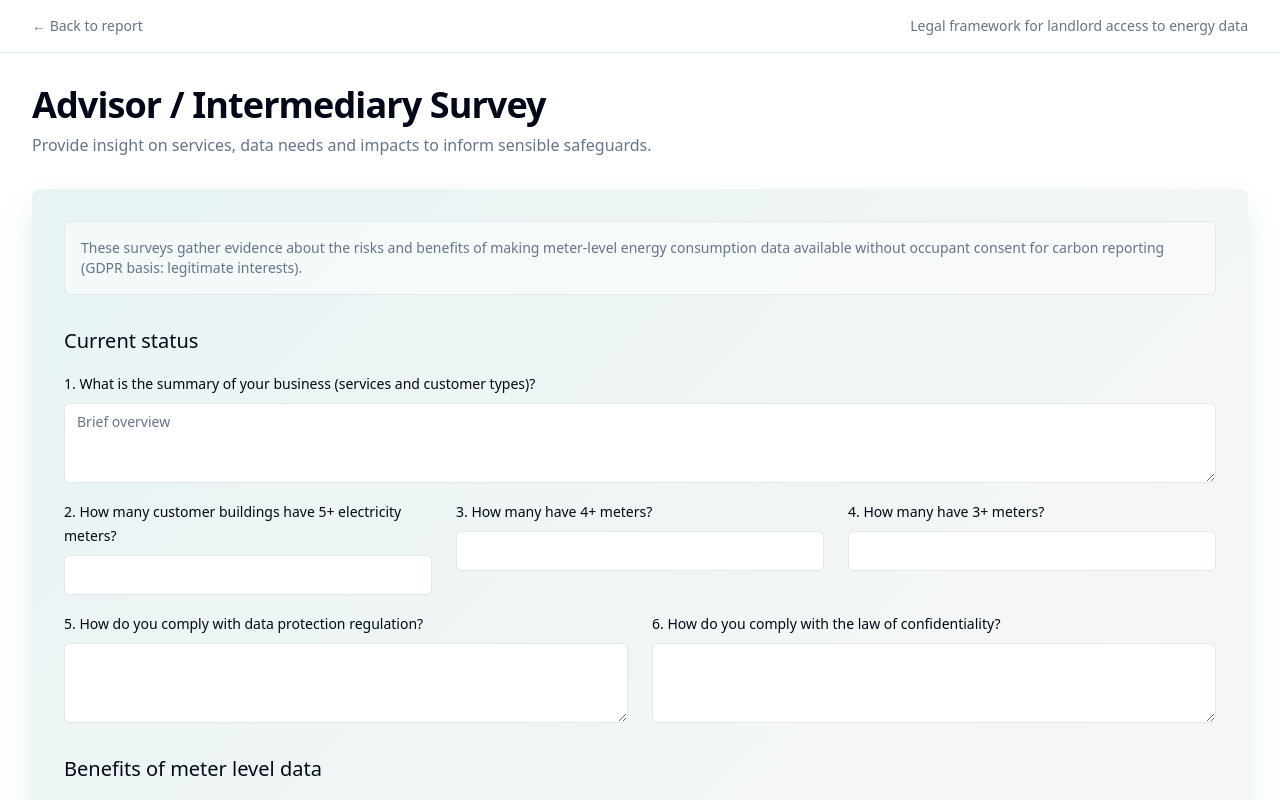
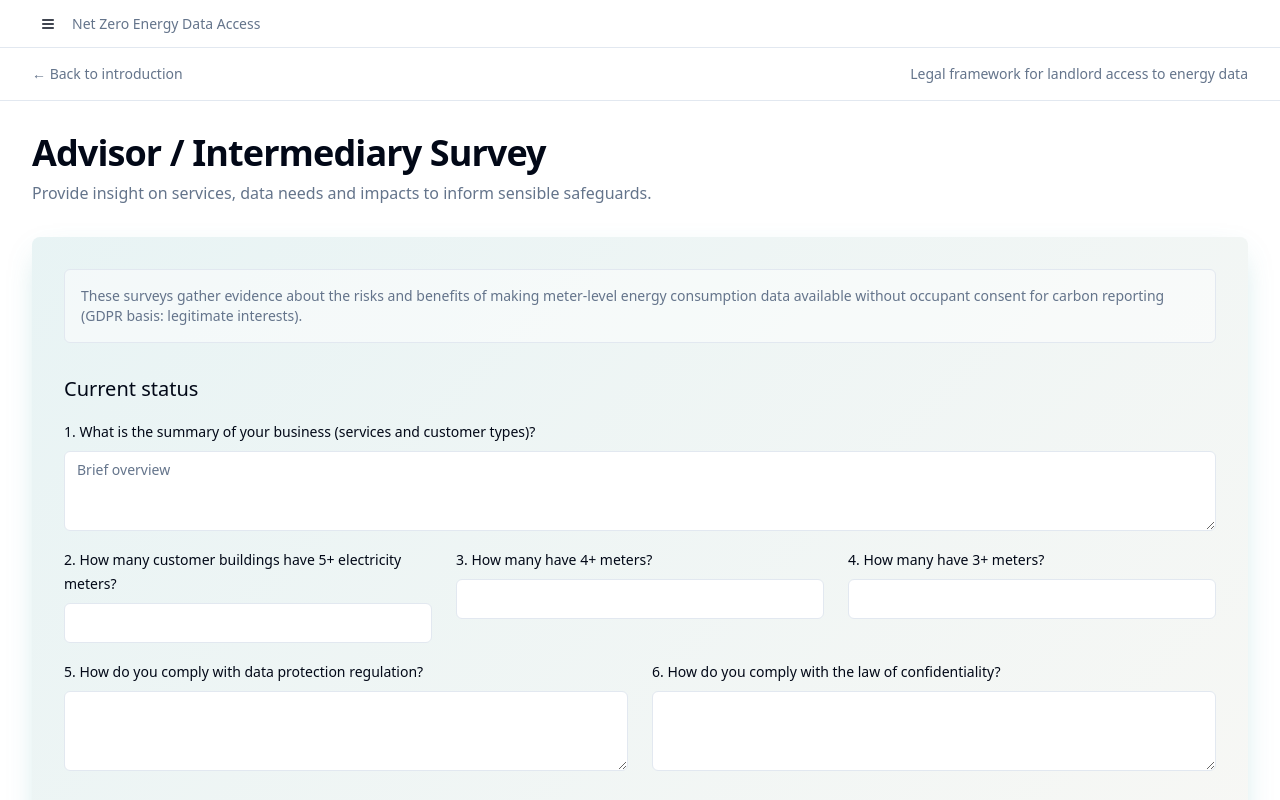
Before and after one commit to joss-perse/net-zero-data-dialogue, a React (Vite) app: page /surveys/advisor in a window 1280 px wide. Shown: the top 800 px of the page. Built offline with nearby package versions, Linux system fonts and the light colour scheme.

Commit message:
Add admin login and menu
Implement admin-only access for specific areas, requiring login with Perse.energy emails. Add a top-left menu to include response links for these features.

```diff
--- a/src/App.tsx
+++ b/src/App.tsx
@@ -10,6 +10,7 @@ import TenantSurvey from "./pages/surveys/TenantSurvey";
 import LandlordSurvey from "./pages/surveys/LandlordSurvey";
 import AdvisorSurvey from "./pages/surveys/AdvisorSurvey";
 import InvestorSurvey from "./pages/surveys/InvestorSurvey";
+import AppHeader from "@/components/AppHeader";
 
 const queryClient = new QueryClient();
 
@@ -20,6 +21,7 @@ const App = () => (
         <Toaster />
         <Sonner />
         <BrowserRouter>
+          <AppHeader />
           <Routes>
             <Route path="/" element={<Index />} />
             <Route path="/surveys/tenant" element={<TenantSurvey />} />
--- /dev/null
+++ b/src/components/AppHeader.tsx
@@ -0,0 +1,65 @@
+import { Link } from "react-router-dom";
+import { Button } from "@/components/ui/button";
+import {
+  DropdownMenu,
+  DropdownMenuContent,
+  DropdownMenuItem,
+  DropdownMenuLabel,
+  DropdownMenuSeparator,
+  DropdownMenuTrigger,
+} from "@/components/ui/dropdown-menu";
+import { surveyConfig } from "@/config/surveyConfig";
+import { Menu } from "lucide-react";
+
+const AppHeader = () => {
+  const responses = [
+    { label: "Tenant responses", url: surveyConfig.tenant.sheetUrl },
+    { label: "Landlord responses", url: surveyConfig.landlord.sheetUrl },
+    { label: "Advisor responses", url: surveyConfig.advisor.sheetUrl },
+    { label: "Investor responses", url: surveyConfig.investor.sheetUrl },
+  ];
+
+  return (
+    <header className="h-12 border-b bg-background/80 backdrop-blur supports-[backdrop-filter]:bg-background/60">
+      <div className="container h-full flex items-center justify-between">
+        <div className="flex items-center gap-2">
+          <DropdownMenu>
+            <DropdownMenuTrigger asChild>
+              <Button variant="ghost" size="sm" className="px-2">
+                <Menu className="h-4 w-4" />
+                <span className="sr-only">Open menu</span>
+              </Button>
+            </DropdownMenuTrigger>
+            <DropdownMenuContent align="start" className="min-w-64">
+              <DropdownMenuLabel>Tools</DropdownMenuLabel>
+              <DropdownMenuItem asChild>
+                <a href="/templates/survey-questions-template.csv" download>
+                  Download CSV template
+                </a>
+              </DropdownMenuItem>
+              <DropdownMenuSeparator />
+              <DropdownMenuLabel>Survey responses</DropdownMenuLabel>
+              {responses.map((r) => (
+                r.url ? (
+                  <DropdownMenuItem key={r.label} asChild>
+                    <a href={r.url} target="_blank" rel="noreferrer">{r.label}</a>
+                  </DropdownMenuItem>
+                ) : null
+              ))}
+              <DropdownMenuSeparator />
+              <DropdownMenuItem disabled>
+                Admin-only items require @perse.energy sign-in
+              </DropdownMenuItem>
+            </DropdownMenuContent>
+          </DropdownMenu>
+
+          <Link to="/" className="text-sm text-muted-foreground hover:text-foreground transition-colors">
+            Net Zero Energy Data Access
+          </Link>
+        </div>
+      </div>
+    </header>
+  );
+};
+
+export default AppHeader;
--- a/src/components/SurveyLayout.tsx
+++ b/src/components/SurveyLayout.tsx
@@ -28,7 +28,7 @@ const SurveyLayout = ({ title, description, children }: PropsWithChildren<Survey
       <header className="border-b">
         <nav className="container flex items-center justify-between py-4">
           <Link to="/" className="text-sm text-muted-foreground hover:text-foreground transition-colors">
-            ← Back to report
+            ← Back to introduction
           </Link>
           <span className="text-sm text-muted-foreground">Legal framework for landlord access to energy data</span>
         </nav>
--- a/src/pages/Index.tsx
+++ b/src/pages/Index.tsx
@@ -76,30 +76,8 @@ const Index = () => {
           </article>
         </section>
 
-        <section aria-labelledby="responses-heading" className="mt-12">
-          <h2 id="responses-heading" className="text-2xl font-semibold tracking-tight mb-4">Perse Admin Only</h2>
-          <Accordion type="single" collapsible>
-            <AccordionItem value="responses">
-              <AccordionTrigger className="text-sm">Show response links</AccordionTrigger>
-              <AccordionContent>
-                <ul className="list-disc pl-6 space-y-1 text-sm">
-                  <li>
-                    <a href={surveyConfig.tenant.sheetUrl} target="_blank" rel="noreferrer" className="text-primary underline-offset-4 hover:underline">Tenant responses sheet</a>
-                  </li>
-                  <li>
-                    <a href={surveyConfig.landlord.sheetUrl} target="_blank" rel="noreferrer" className="text-primary underline-offset-4 hover:underline">Landlord responses sheet</a>
-                  </li>
-                  <li>
-                    <a href={surveyConfig.advisor.sheetUrl} target="_blank" rel="noreferrer" className="text-primary underline-offset-4 hover:underline">Advisor responses sheet</a>
-                  </li>
-                  <li>
-                    <a href={surveyConfig.investor.sheetUrl} target="_blank" rel="noreferrer" className="text-primary underline-offset-4 hover:underline">Investor responses sheet</a>
-                  </li>
-                </ul>
-              </AccordionContent>
-            </AccordionItem>
-          </Accordion>
-        </section>
+
+
 
 
       </main>
```
